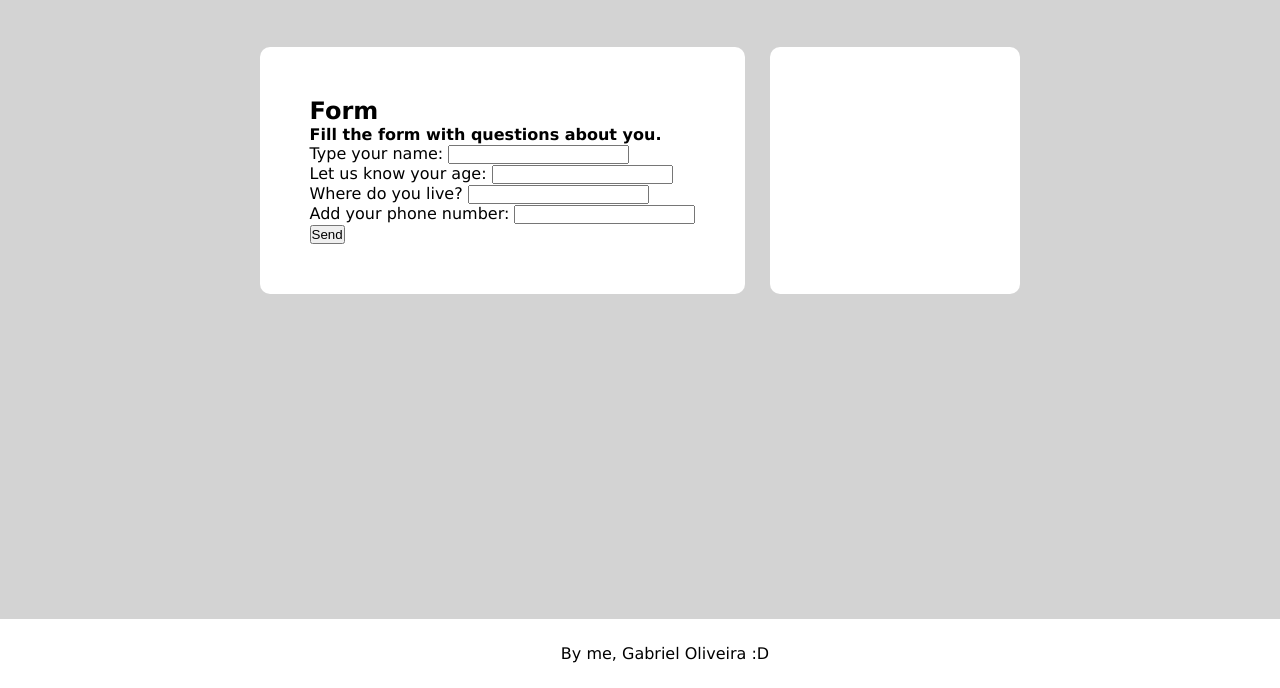
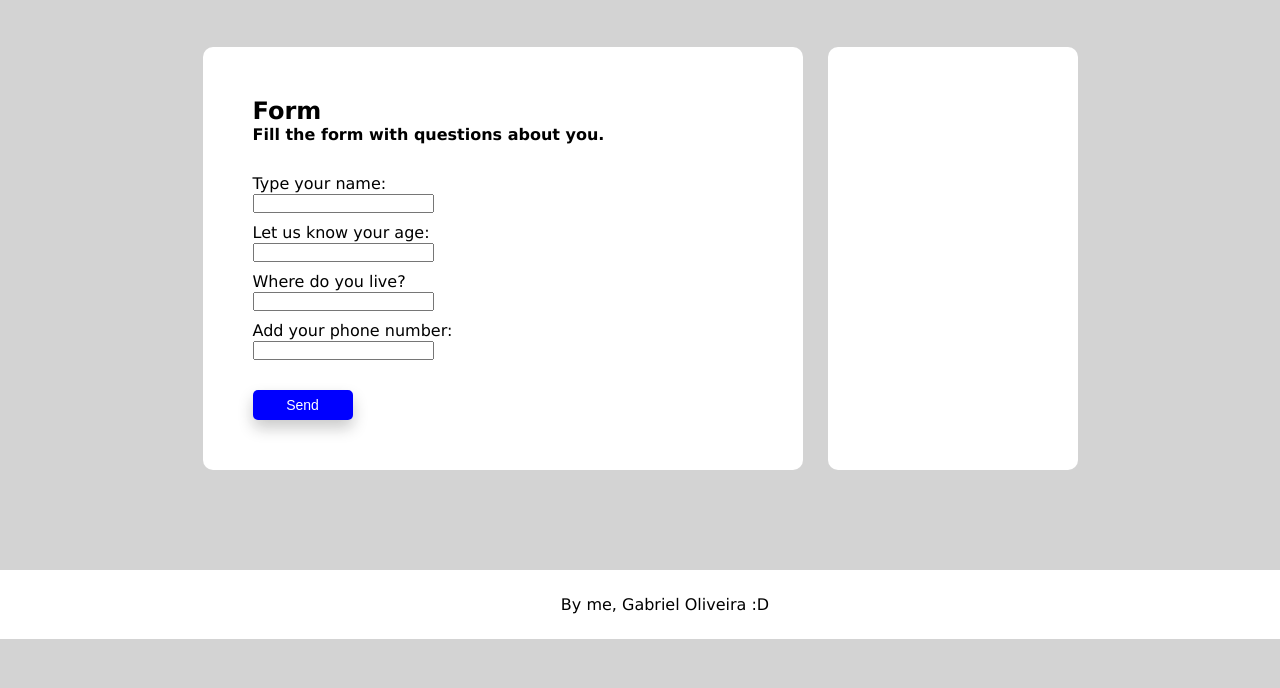
Before and after one commit to GOliveira15/studying-and-practicing, a plain HTML site: page form/index.html in a window 1280 px wide. Shown: the part 112-800 px from the top of the page. Drawn offline with Linux system fonts and the light colour scheme.

Commit message:
Update
Uptades

```diff
--- a/form/index.html
+++ b/form/index.html
@@ -16,7 +16,7 @@
                     <div id="me">
                         <h1>Gabriel Oliveira</h1>
                         <p>
-                            <a target="_blank" rel="noopener noreferrer" href="https://www.linkedin.com/in/gabrieloliveirasilva">LinkedIN</a> •
+                            <a target="_blank" rel="noopener noreferrer" href="https://www.linkedin.com/in/gabrieloliveirasilva">LinkedIn</a> •
                             <a target="_blank" rel="noopener noreferrer" href="https://github.com/GOliveira15">GitHub</a> •
                             <a target="_blank" rel="noopener noreferrer" href="https://www.behance.net/gabrieloliveirasilva">Behance</a>
                         </p>
@@ -33,22 +33,22 @@
 
                             <form id="form">
                                 <div class="formsection">
-                                    <label for="name">Type your name:</label>
+                                    <label for="name">Type your name:</label><br>
                                     <input type="text" name="name" id="name" required>
                                 </div>
 
                                 <div class="formsection">
-                                    <label for="age"> Let us know your age:</label>
+                                    <label for="age"> Let us know your age:</label><br>
                                     <input type="number" name="age" id="age" required>
                                 </div>
 
                                 <div class="formsection">
-                                    <label for="city">Where do you live?</label>
+                                    <label for="city">Where do you live?</label><br>
                                     <input type="text" name="city" id="city">
                                 </div>
 
                                 <div class="formsection">
-                                    <label for="phonenumber">Add your phone number:</label>
+                                    <label for="phonenumber">Add your phone number:</label><br>
                                     <input type="number" name="phonenumber" id="phonenumber">
                                 </div>
 
--- a/form/style.css
+++ b/form/style.css
@@ -42,6 +42,7 @@ header a
     background-color: white;
     border-radius: 10px;
     padding: 50px;
+    width: 500px;
 }
 
 #side
@@ -53,9 +54,39 @@ header a
     margin-left: 25px;
 }
 
+#form
+{
+    margin-top: 30px;
+}
+
+#form button
+{
+    margin-top: 20px;
+    width: 100px;
+    height: 30px;
+    font-size: 14px;
+    padding: 2px;
+    background-color: blue;
+    border: none;
+    border-radius: 5px;
+    color: white;
+    box-shadow: 0 8px 16px 0 rgba(0,0,0,0.2), 0 6px 20px 0 rgba(0,0,0,0.02);
+    cursor: pointer;
+}
+
+.formsection
+{
+    margin-bottom: 10px;
+}
+
+#footer
+{
+    margin-top: 100px;
+}
+
 footer
 {
-    position: absolute;
+    position: static;
 
     left: 0;
     bottom: 0;
```
